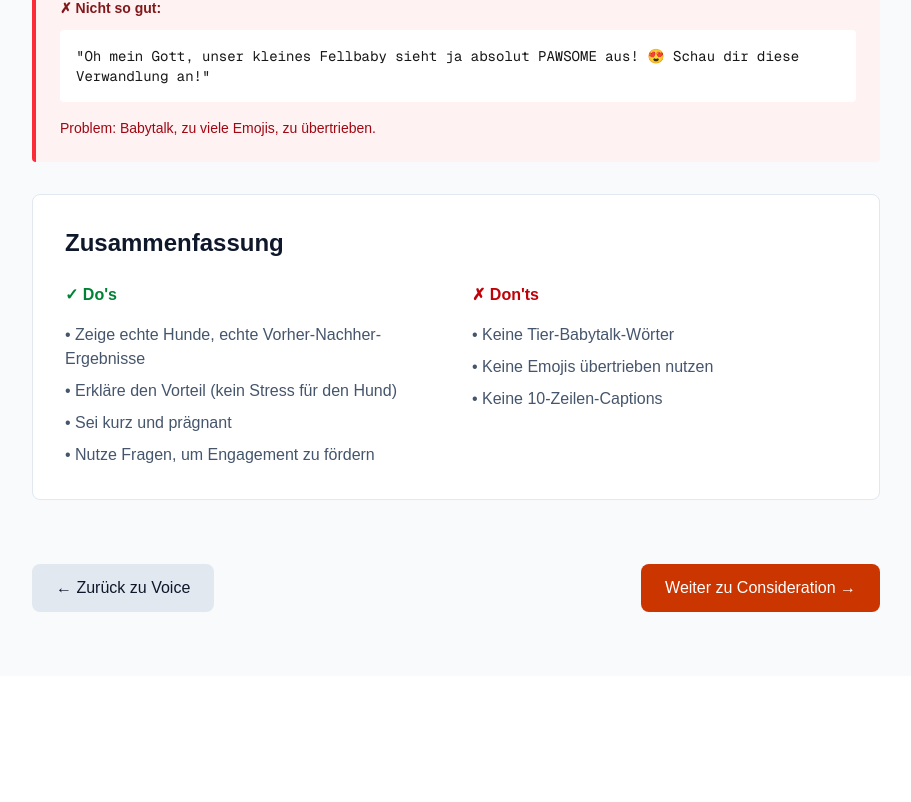
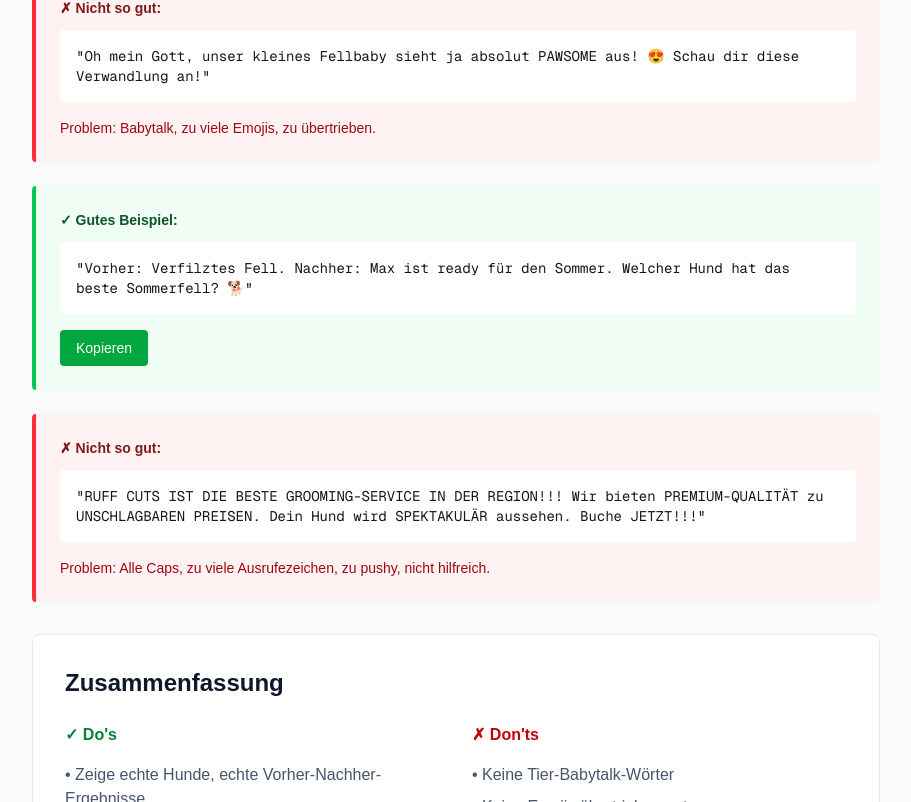
Before and after one commit to HPK-maker-tech/Brand-Voice-Guide, a Next.js app: page /awareness in a window 1280 px wide. Shown: the part 995-1797 px from the top of the page, without its empty margins (184-1095 px from the left). Before the commit the page ends 1671 px from the top, so only its background shows below. Built offline with nearby package versions, Linux system fonts and the light colour scheme.

Commit message:
Awareness: add two more examples (good and bad) for Social Media Posts

```diff
--- a/app/awareness/page.tsx
+++ b/app/awareness/page.tsx
@@ -53,12 +53,35 @@ export default function AwarenessPage() {
             </div>
 
             {/* Bad Example */}
-            <div className="bg-red-50 border-l-4 border-red-500 p-6 rounded mb-8">
+            <div className="bg-red-50 border-l-4 border-red-500 p-6 rounded mb-6">
               <p className="text-sm font-bold text-red-900 mb-3">✗ Nicht so gut:</p>
               <div className="bg-white p-4 rounded mb-4 font-mono text-sm">
                 <p>"Oh mein Gott, unser kleines Fellbaby sieht ja absolut PAWSOME aus! 😍 Schau dir diese Verwandlung an!"</p>
               </div>
               <p className="text-sm text-red-800">Problem: Babytalk, zu viele Emojis, zu übertrieben.</p>
+            </div>
+
+            {/* Good Example 2 */}
+            <div className="bg-green-50 border-l-4 border-green-500 p-6 rounded mb-6">
+              <p className="text-sm font-bold text-green-900 mb-3">✓ Gutes Beispiel:</p>
+              <div className="bg-white p-4 rounded mb-4 font-mono text-sm">
+                <p>"Vorher: Verfilztes Fell. Nachher: Max ist ready für den Sommer. Welcher Hund hat das beste Sommerfell? 🐕"</p>
+              </div>
+              <button
+                onClick={() => copyToClipboard("Vorher: Verfilztes Fell. Nachher: Max ist ready für den Sommer. Welcher Hund hat das beste Sommerfell? 🐕", "good-example-2")}
+                className="text-sm bg-green-600 text-white px-4 py-2 rounded hover:bg-green-700 transition"
+              >
+                {copied === "good-example-2" ? "✓ Kopiert!" : "Kopieren"}
+              </button>
+            </div>
+
+            {/* Bad Example 2 */}
+            <div className="bg-red-50 border-l-4 border-red-500 p-6 rounded mb-8">
+              <p className="text-sm font-bold text-red-900 mb-3">✗ Nicht so gut:</p>
+              <div className="bg-white p-4 rounded mb-4 font-mono text-sm">
+                <p>"RUFF CUTS IST DIE BESTE GROOMING-SERVICE IN DER REGION!!! Wir bieten PREMIUM-QUALITÄT zu UNSCHLAGBAREN PREISEN. Dein Hund wird SPEKTAKULÄR aussehen. Buche JETZT!!!"</p>
+              </div>
+              <p className="text-sm text-red-800">Problem: Alle Caps, zu viele Ausrufezeichen, zu pushy, nicht hilfreich.</p>
             </div>
 
             <div className="bg-white p-8 rounded-lg border border-slate-200">
```
